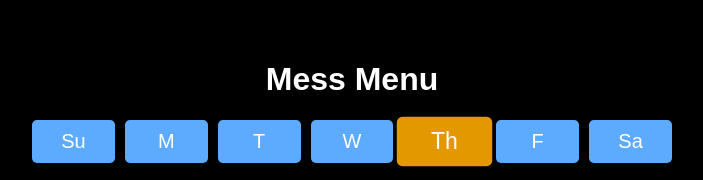
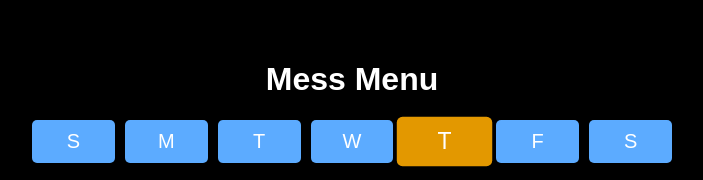
Before and after one commit to P-h-1-L-z-A/MESS_MENU, a plain HTML site: page index.html in a window 1280 px wide. Shown: the top 180 px of the page, 288-991 px from the left. Drawn offline with Linux system fonts and the light colour scheme.

Commit message:
Update index.html

```diff
--- a/index.html
+++ b/index.html
@@ -11,13 +11,14 @@
     <header>
       <h1>Mess Menu</h1>
       <div class="day-selector">
-        <button data-day="Sunday">Su</button>
+        <!-- Each button now has a full day name in the data attribute and an abbreviation as the displayed text -->
+        <button data-day="Sunday">S</button>
         <button data-day="Monday">M</button>
         <button data-day="Tuesday">T</button>
         <button data-day="Wednesday">W</button>
-        <button data-day="Thursday">Th</button>
+        <button data-day="Thursday">T</button>
         <button data-day="Friday">F</button>
-        <button data-day="Saturday">Sa</button>
+        <button data-day="Saturday">S</button>
       </div>
     </header>
 
```
